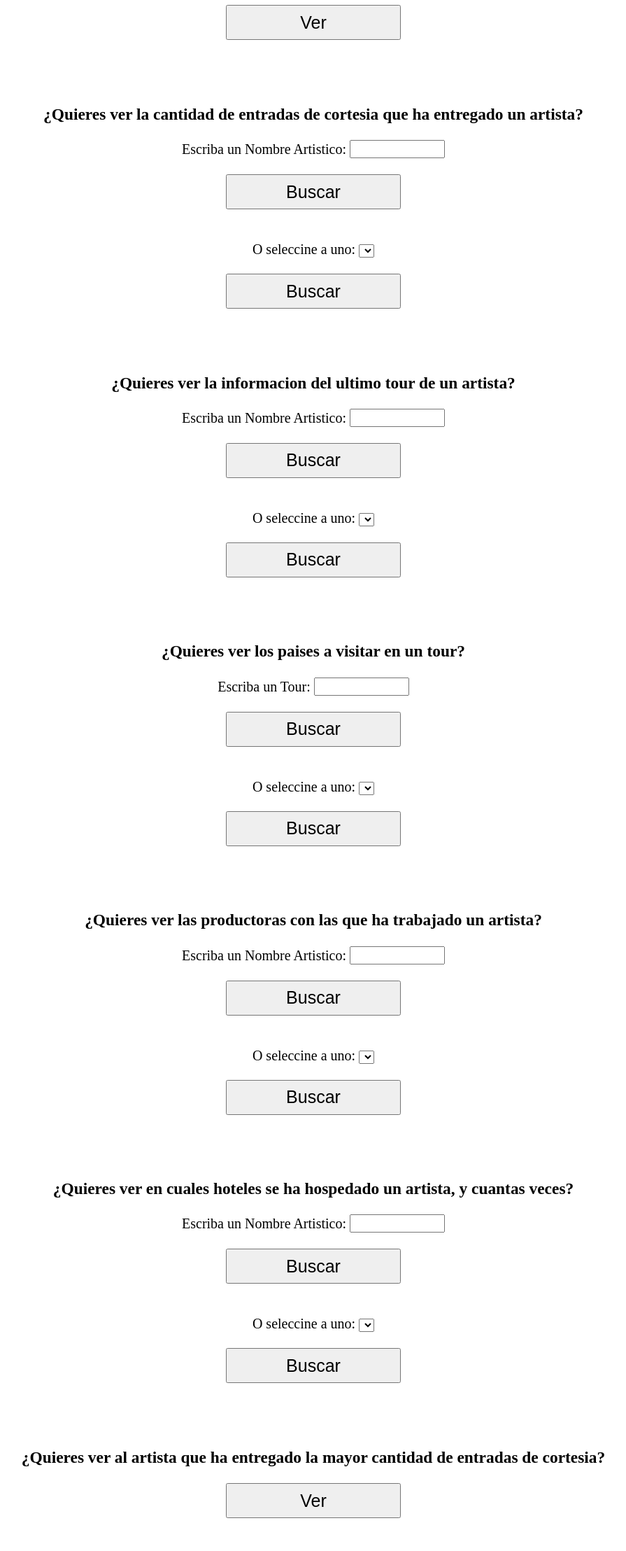
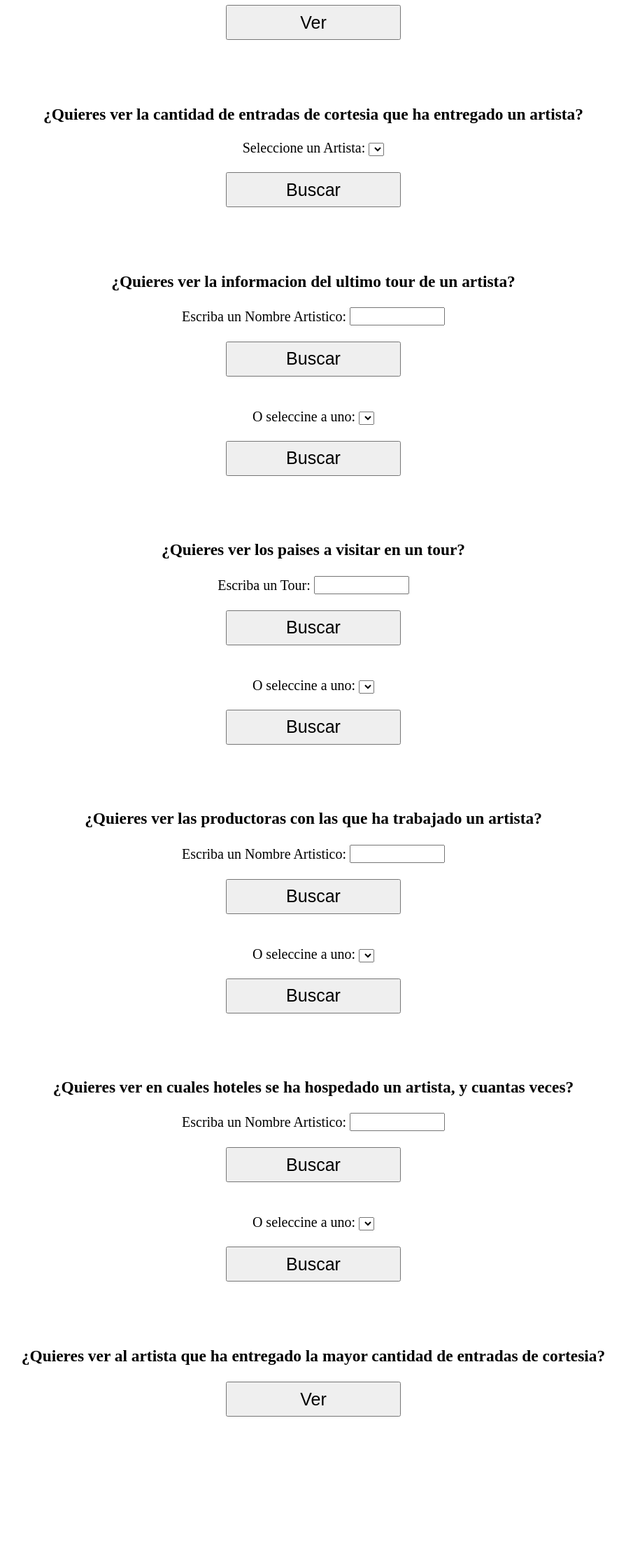
Before and after one commit to Borjampm/Proyecto_BDD, a PHP site: page / in a window 1280 px wide. Shown: the part 233-2449 px from the top of the page at 70% size, without its empty margins (200-1095 px from the left). After the commit the page ends 2257 px from the top, so only its background shows below. Run offline with PHP 8.4, Linux system fonts and the light colour scheme; data that the repository does not hold is empty; some libraries are stand-ins or nearby versions.

Commit message:
asdvfsdv

```diff
--- a/index.php
+++ b/index.php
@@ -17,22 +17,8 @@
   <br>
 
   <h3 align="center"> ¿Quieres ver la cantidad de entradas de cortesia que ha entregado un artista?</h3>
-
   <form align="center" action="consultas/2.php" method="post">
-    Escriba un Nombre Artistico:
-    <input type="text" name="nombre">
-    <br/><br/>
-    <input type="submit" value="Buscar">
-  </form>
-  <br/><br/>
-  <?php require("config/conexion.php");
-  $result = $db -> prepare("SELECT DISTINCT nombre_artistico FROM artistas;");
-  $result -> execute();
-  $dataCollected = $result -> fetchAll();
-  ?>
-
-  <form align="center" action="consultas/2.php" method="post">
-    O seleccine a uno:
+    Seleccione un Artista:
     <select name="nombre">
       <?php
       #Para cada tipo agregamos el tag <option value=value_of_param> visible_value </option>
```
